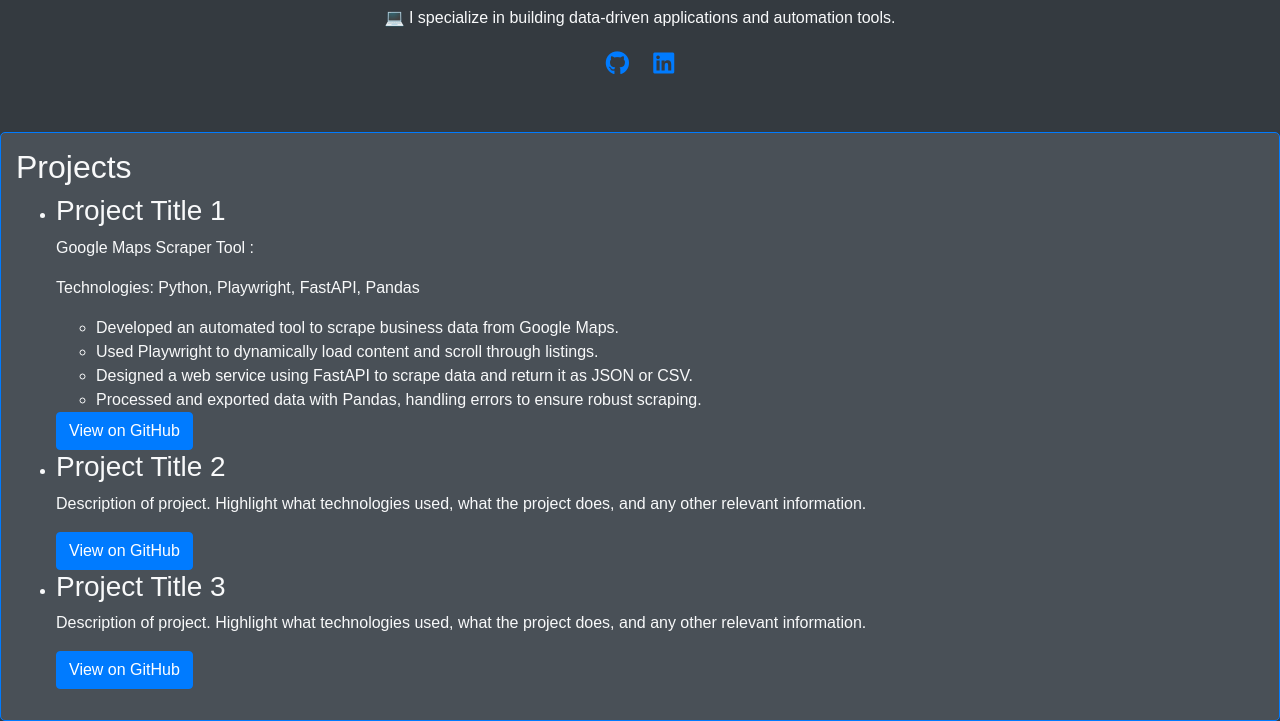
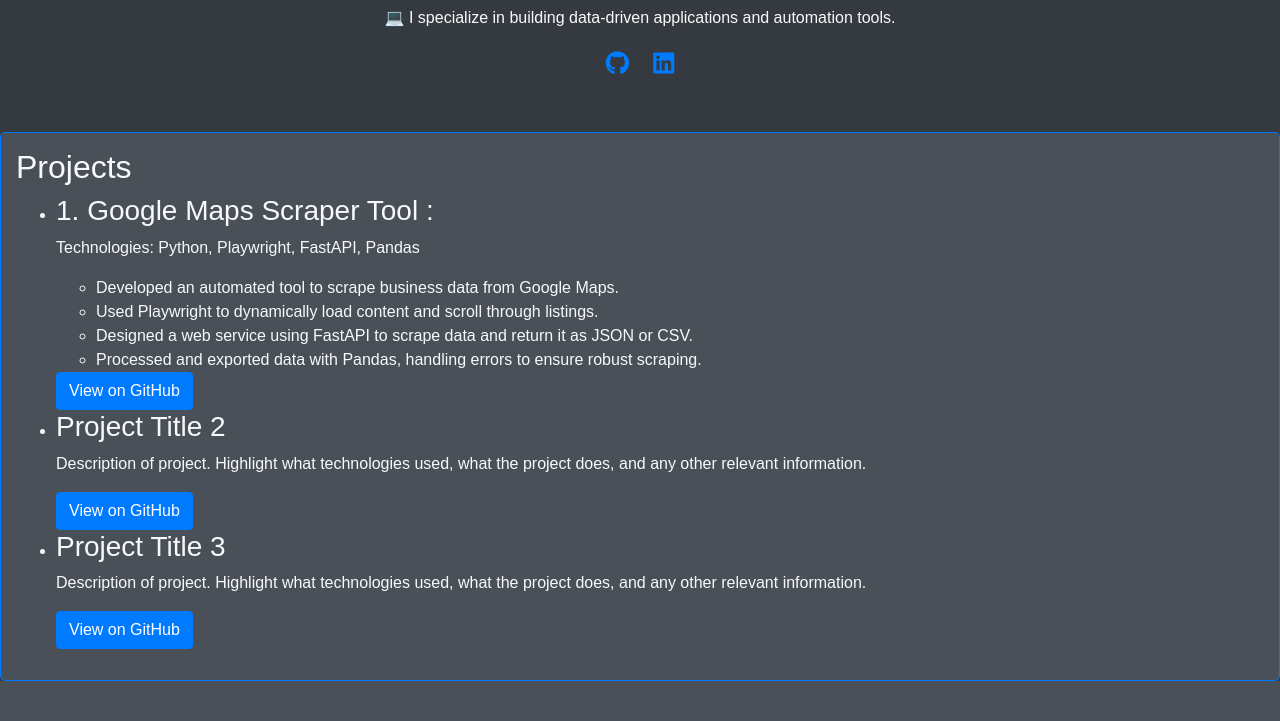
Before and after one commit to Abhimanyu-Gaurav/Portfolio, a FastAPI app: page / in a window 1280 px wide, after a click on "Projects". Shown: the part 228-949 px from the top of the page. After the commit the page ends 909 px from the top, so only its background shows below. Run offline with FastAPI, Linux system fonts and the light colour scheme; some libraries are stand-ins or nearby versions.

Commit message:
update code

```diff
--- a/templates/index.html
+++ b/templates/index.html
@@ -87,8 +87,7 @@
         <h2>Projects</h2>
         <ul>
             <li>
-                <h3>Project Title 1</h3>
-                <p>Google Maps Scraper Tool :</p>
+                <h3>1. Google Maps Scraper Tool :</h3>
                 <p>Technologies: Python, Playwright, FastAPI, Pandas</p>
                 <ul>
                     <li>Developed an automated tool to scrape business data from Google Maps.</li>
```
